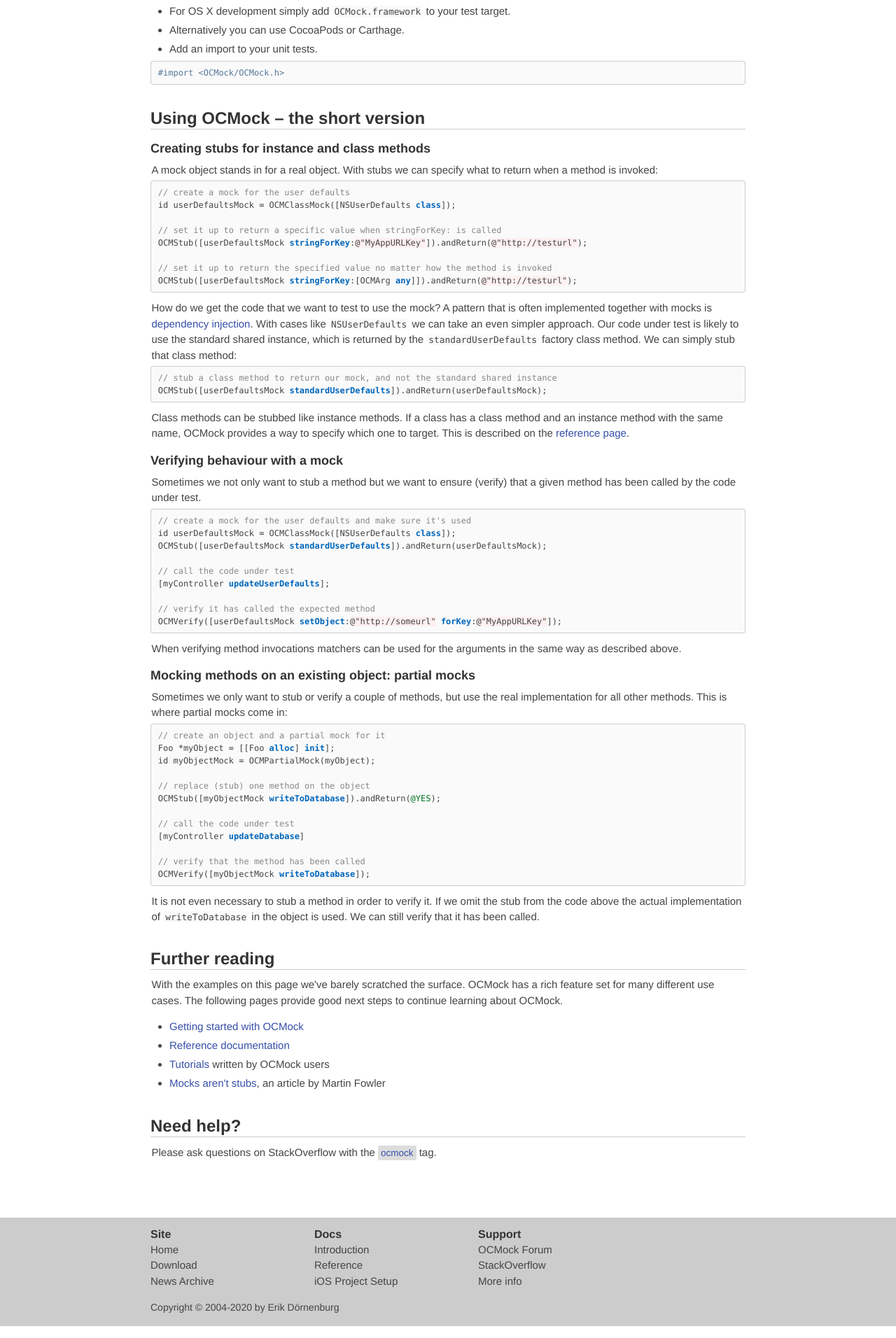
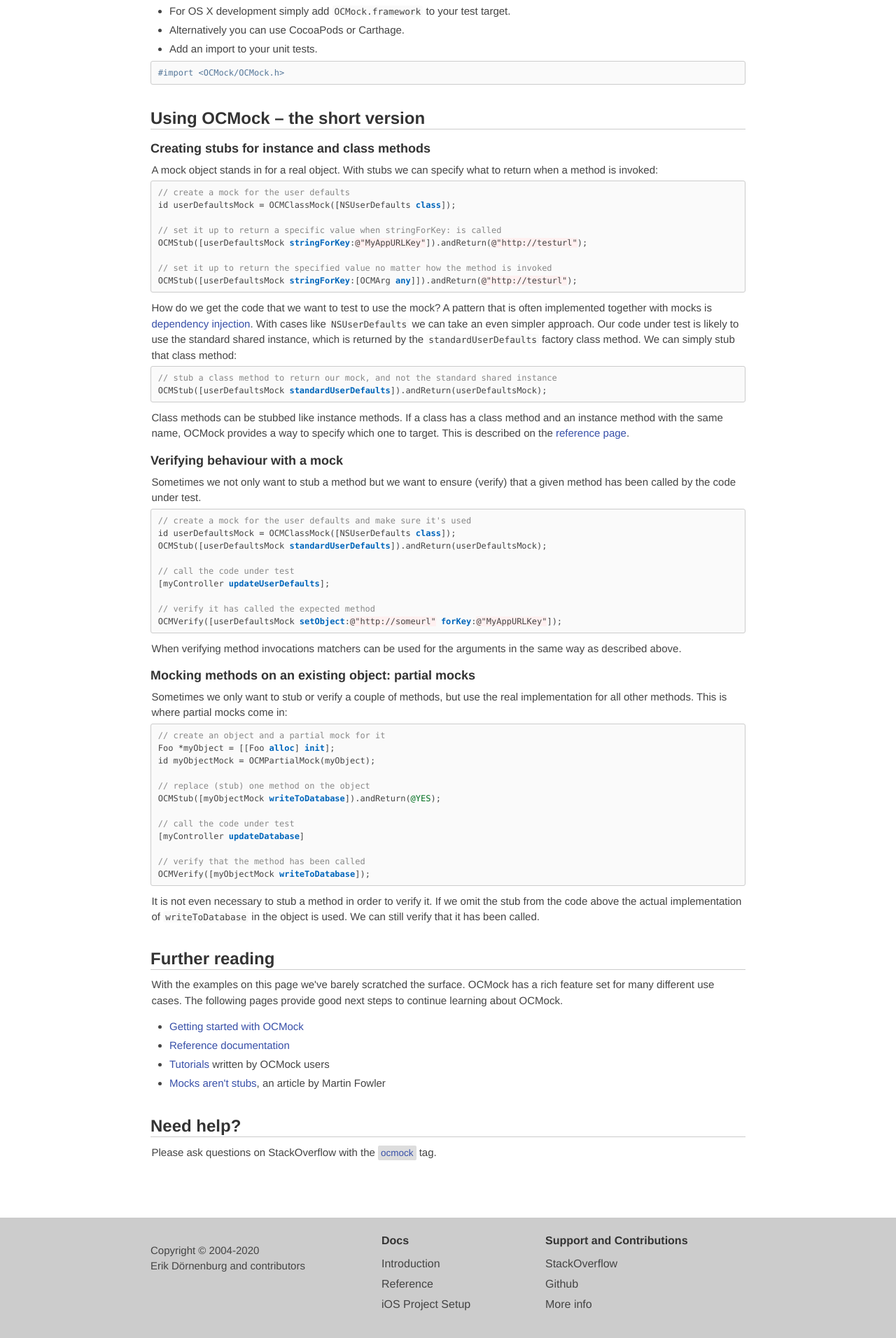
Before and after one commit to erikdoe/ocmock, a Jekyll site: the page built from index.html, in a window 1280 px wide. Shown: the part 712-2624 px from the top of the page at 70% size. Built offline with Jekyll 4.4.1, drawn with Linux system fonts in a browser that asks for light colours; comment, search, counter and statistics services are not loaded.

Commit message:
Updated footer.

```diff
--- a/_layouts/minimal.html
+++ b/_layouts/minimal.html
@@ -105,13 +105,9 @@
 
 		<footer class="group">
 			<nav>
-				<div class="navblock">
-					<h2>Site</h2>
-					<ul>
-						<li><a href="{{ site.baseurl }}/">Home</a></li>
-						<li><a href="{{ site.baseurl }}/download">Download</a></li>
-						<li><a href="{{ site.baseurl }}/news">News Archive</a></li>
-				  </ul>
+				<div class="copyblock">
+					<p>Copyright &copy; 2004-2020<br>
+					Erik D&ouml;rnenburg and contributors
 				</div>
 				<div class="navblock">
 					<h2>Docs</h2>
@@ -122,18 +118,14 @@
 				  </ul>
 				</div>
 				<div class="navblock">
-					<h2>Support</h2>
+					<h2>Support and Contributions</h2>
 					<ul>
-						<li><a href="http://www.mulle-kybernetik.com/forum/viewforum.php?f=4">OCMock Forum</a></li>
-						<li><a href="http://stackoverflow.com/questions/tagged/ocmock">StackOverflow</a></li>
+						<li><a href="https://stackoverflow.com/questions/tagged/ocmock">StackOverflow</a></li>
+						<li><a href="https://github.com/erikdoe/ocmock/blob/master/CONTRIBUTING.md">Github</a></li>
 						<li><a href="{{ site.baseurl }}/support">More info</a></li>
 				  </ul>
 				</div>
 			</nav>
-
-      <div id="footercopy" class="group">
-		  	<p class="copyright">Copyright &copy; 2004-2020 by Erik D&ouml;rnenburg
-	  	</div>
 		</footer>
 
 		<!-- Start of StatCounter Code -->
--- a/stylesheets/screen.css
+++ b/stylesheets/screen.css
@@ -307,6 +307,15 @@ div#navmenu-btn, li#home {
 
 footer {
 	background: #CCC;
+	padding: 0.6em 0 1em 0;
+}
+
+footer div.copyblock {
+	float: left;
+	min-width: 234px;
+	margin-bottom: 1em;
+	margin-left: 0;
+	margin-right: 6em
 }
 
 footer nav div.navblock {
@@ -316,20 +325,15 @@ footer nav div.navblock {
 	margin-left: 0;
 }
 
-footer div#footercopy {
-	clear: both;
+footer h2 {
+	font-size: 1em;
+	margin-bottom: 0.8em;
 }
 
-footer h2 {
+footer li {
 	font-size: 1em;
-	margin-bottom: 0.2em;
+	margin-bottom: 0.3em;
 }
-
-footer p {
-	font-size: 0.875em;
-	margin-top: 0;
-}
-
 
 /* responsive top nav for small (presumably touch) screens */
 
```
